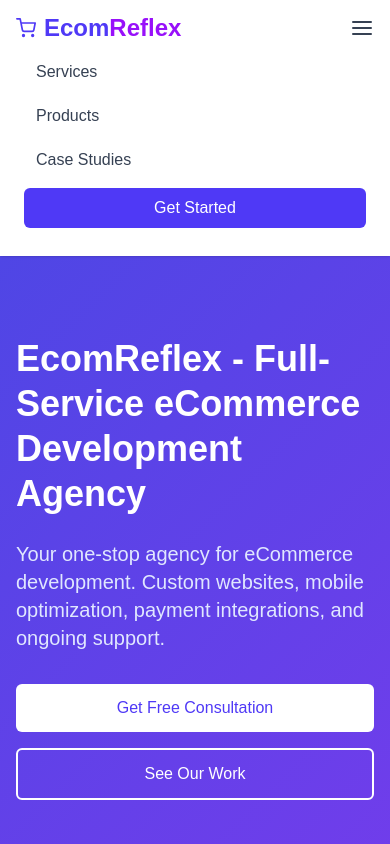
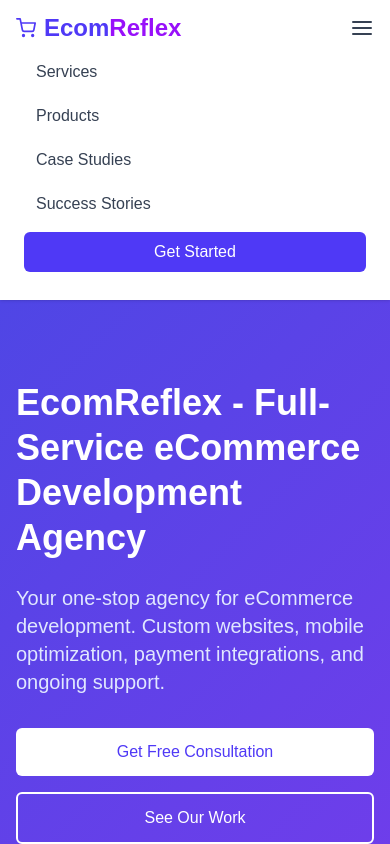
Before and after one commit to khmuhib01/ecom-reflex, a Next.js app: page / in a window 390 px wide. Both pictures are taken after a click on the button 362 px from the left and 28 px from the top of the page. Shown: the top 844 px of the page. Built offline with nearby package versions, Linux system fonts and the light colour scheme.

Commit message:
header menu polish

```diff
--- a/src/components/inc/HeaderComponent.jsx
+++ b/src/components/inc/HeaderComponent.jsx
@@ -7,12 +7,16 @@
 export default function HeaderComponent() {
 	const [mobileOpen, setMobileOpen] = useState(false);
 
+	const closeMobileMenu = () => {
+		setMobileOpen(false);
+	};
+
 	return (
 		<header className="bg-white shadow-sm sticky top-0 z-50">
 			<div className="container mx-auto px-4 py-3">
 				<div className="flex justify-between items-center">
 					<div className="flex items-center">
-						<Link href="/" className="text-2xl font-bold text-indigo-600 flex items-center">
+						<Link href="/" className="text-2xl font-bold text-indigo-600 flex items-center" onClick={closeMobileMenu}>
 							<FiShoppingCart className="mr-2 text-xl" />
 							<span>
 								Ecom<span className="text-purple-600">Reflex</span>
@@ -52,6 +56,7 @@
 							<Link
 								href="/services"
 								className="block px-3 py-2 rounded-md text-base font-medium text-gray-700 hover:text-indigo-600 hover:bg-gray-50"
+								onClick={closeMobileMenu}
 							>
 								Services
 							</Link>
@@ -59,6 +64,7 @@
 							<Link
 								href="/products"
 								className="block px-3 py-2 rounded-md text-base font-medium text-gray-700 hover:text-indigo-600 hover:bg-gray-50"
+								onClick={closeMobileMenu}
 							>
 								Products
 							</Link>
@@ -66,13 +72,23 @@
 							<Link
 								href="/case-studies"
 								className="block px-3 py-2 rounded-md text-base font-medium text-gray-700 hover:text-indigo-600 hover:bg-gray-50"
+								onClick={closeMobileMenu}
 							>
 								Case Studies
 							</Link>
 
 							<Link
+								href="/success-stories"
+								className="block px-3 py-2 rounded-md text-base font-medium text-gray-700 hover:text-indigo-600 hover:bg-gray-50"
+								onClick={closeMobileMenu}
+							>
+								Success Stories
+							</Link>
+
+							<Link
 								href="/get-started"
 								className="block text-center bg-indigo-600 text-white px-4 py-2 rounded-md hover:bg-indigo-700 transition mt-2"
+								onClick={closeMobileMenu}
 							>
 								Get Started
 							</Link>
```
